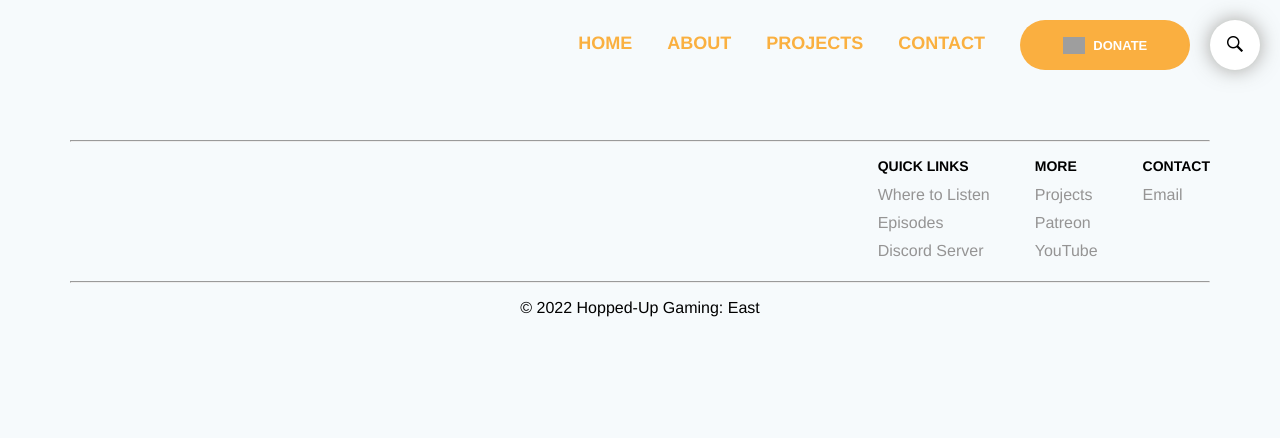
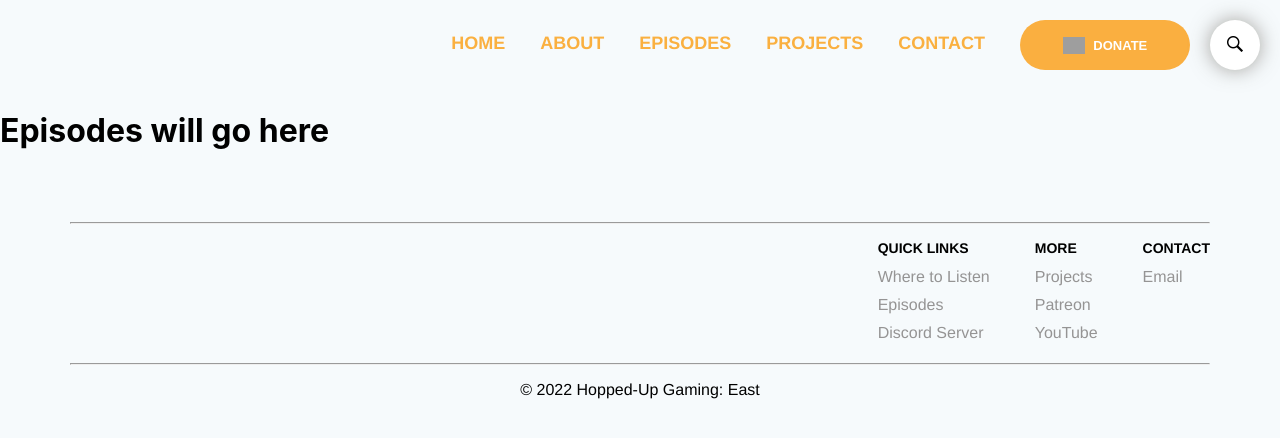
Before and after one commit to oakeef/huge_website, a React (Create React App) app: page /Episodes in a window 1280 px wide. Shown: the top 438 px of the page. Built offline with nearby package versions, Linux system fonts and the light colour scheme; grey boxes are pictures that could not be loaded; a web font is replaced by a local one.

Commit message:
added Episodes page and linked browse all button from featured ep and browse all from latest episodes to that page. Also added it to the navbar

```diff
--- a/src/App.js
+++ b/src/App.js
@@ -6,6 +6,7 @@ import About from "./Pages/About/About";
 import Projects from "./Pages/Projects/Projects";
 import Contact from "./Pages/Contact/Contact";
 import Footer from "./Components/Footer/Footer";
+import Episodes from "./Pages/Episodes/Episodes";
 
 export default function App() {
     return (
@@ -17,6 +18,7 @@ export default function App() {
                     <Route path="About" element={<About />} />
                     <Route path="Projects" element={<Projects />} />
                     <Route path="Contact" element={<Contact />} />
+                    <Route path="Episodes" element={<Episodes />} />
                 </Routes>
                 <Footer />
             </BrowserRouter>
--- a/src/Components/Featured/Featured.js
+++ b/src/Components/Featured/Featured.js
@@ -1,5 +1,6 @@
 import React from "react";
 import "./Featured.css";
+import { Link } from "react-router-dom";
 
 export default function Featured(props) {
     const { episode } = props;
@@ -25,7 +26,9 @@ export default function Featured(props) {
                 <a href={episode.link}>
                     <button className="featureListenNow"> ▶ LISTEN NOW </button>
                 </a>
-                <button className="featuredBrowse">BROWSE ALL</button>
+                <Link to="/Episodes">
+                    <button className="featuredBrowse">BROWSE ALL</button>
+                </Link>
             </div>
         </div>
     );
--- a/src/Components/LatestEpisodes/LatestEpisodes.js
+++ b/src/Components/LatestEpisodes/LatestEpisodes.js
@@ -1,5 +1,6 @@
 import React, { useState } from "react";
 import Episode from "../Episode/Episode";
+import { Link } from "react-router-dom";
 import ReactSimplyCarousel from "react-simply-carousel";
 import "./LatestEpisodes.css";
 
@@ -19,7 +20,10 @@ export default function LatestEpisodes(props) {
             <div className="latestEpContainer glider">
                 <div>
                     <h2 className="latestEpHeader"> Latest Episodes</h2>
-                    <span className="browseAll"> BROWSE ALL {">"} </span>
+                    <span className="browseAll">
+                        {" "}
+                        <Link to="/Episodes">BROWSE ALL {">"}</Link>
+                    </span>
                 </div>
             </div>
 
--- a/src/Components/NavBar/NavBar.js
+++ b/src/Components/NavBar/NavBar.js
@@ -17,6 +17,11 @@ export default function NavBar() {
                 <li className="navLinkOuter">
                     <Link className="navLink" to="/About">
                         About
+                    </Link>
+                </li>
+                <li className="navLinkOuter">
+                    <Link className="navLink" to="/Episodes">
+                        Episodes
                     </Link>
                 </li>
                 <li className="navLinkOuter">
--- /dev/null
+++ b/src/Pages/Episodes/Episodes.js
@@ -0,0 +1,9 @@
+import React from "react";
+
+export default function Episodes() {
+    return (
+        <>
+            <h1>Episodes will go here</h1>
+        </>
+    );
+}
```
Also changed, not shown: src/Pages/Episodes/Episodes.css (added).
